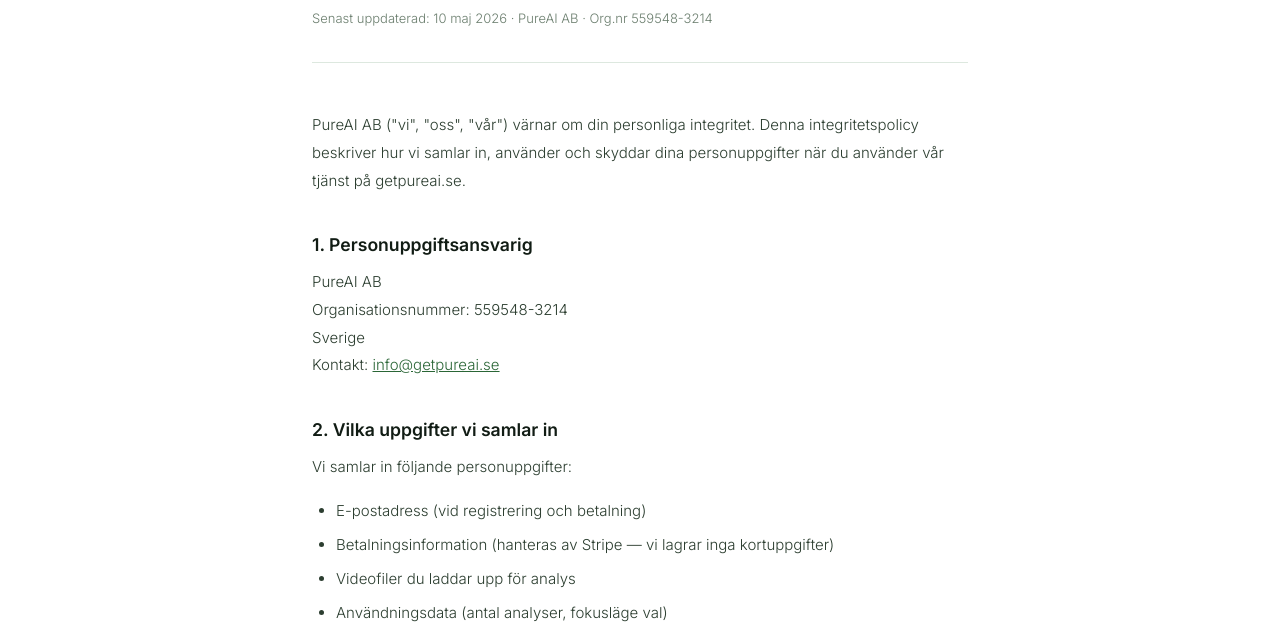
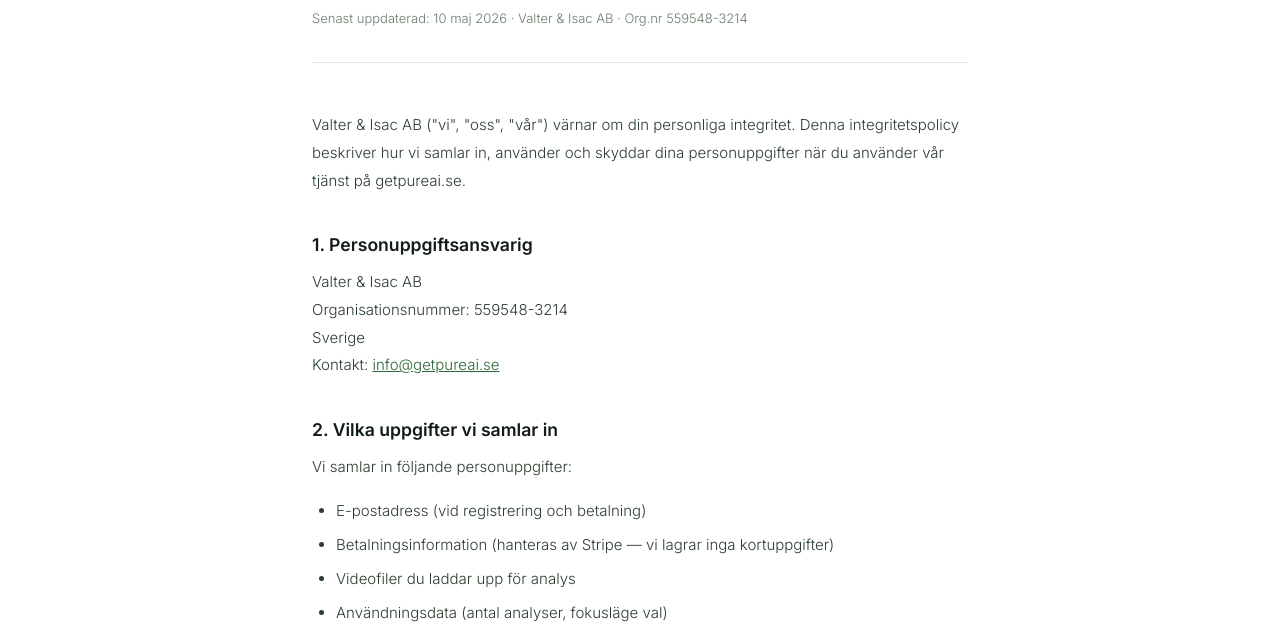
Before and after one commit to isacohlsen/agent, a website: page privacy.html in a window 1280 px wide. Shown: the part 173-800 px from the top of the page. Drawn offline with Linux system fonts and the light colour scheme.

Commit message:
Update company name in privacy policy

```diff
--- a/privacy.html
+++ b/privacy.html
@@ -37,12 +37,12 @@
 
 <div class="container">
   <h1>Integritetspolicy</h1>
-  <p class="meta">Senast uppdaterad: 10 maj 2026 · PureAI AB · Org.nr 559548-3214</p>
+  <p class="meta">Senast uppdaterad: 10 maj 2026 · Valter & Isac AB · Org.nr 559548-3214</p>
 
-  <p>PureAI AB ("vi", "oss", "vår") värnar om din personliga integritet. Denna integritetspolicy beskriver hur vi samlar in, använder och skyddar dina personuppgifter när du använder vår tjänst på getpureai.se.</p>
+  <p>Valter & Isac AB ("vi", "oss", "vår") värnar om din personliga integritet. Denna integritetspolicy beskriver hur vi samlar in, använder och skyddar dina personuppgifter när du använder vår tjänst på getpureai.se.</p>
 
   <h2>1. Personuppgiftsansvarig</h2>
-  <p>PureAI AB<br>Organisationsnummer: 559548-3214<br>Sverige<br>Kontakt: <a href="mailto:info@getpureai.se">info@getpureai.se</a></p>
+  <p>Valter & Isac AB<br>Organisationsnummer: 559548-3214<br>Sverige<br>Kontakt: <a href="mailto:info@getpureai.se">info@getpureai.se</a></p>
 
   <h2>2. Vilka uppgifter vi samlar in</h2>
   <p>Vi samlar in följande personuppgifter:</p>
```
